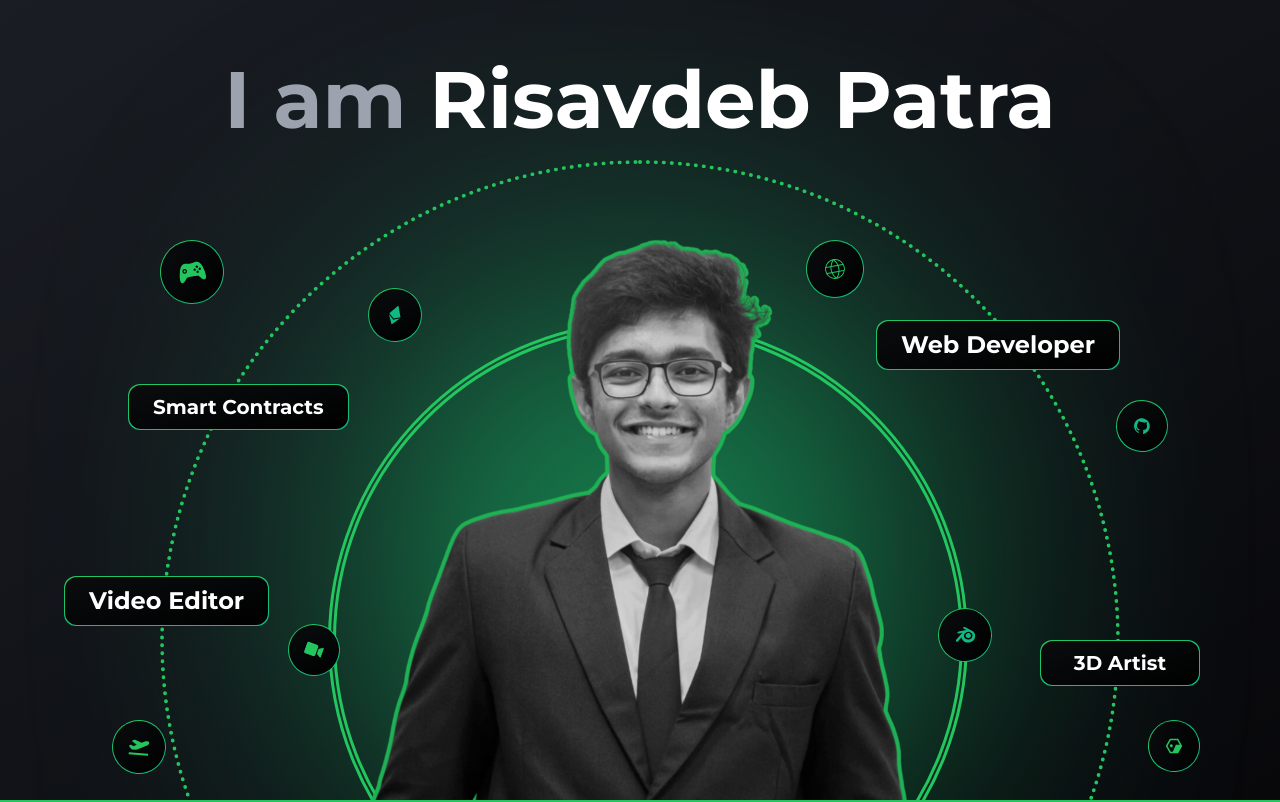
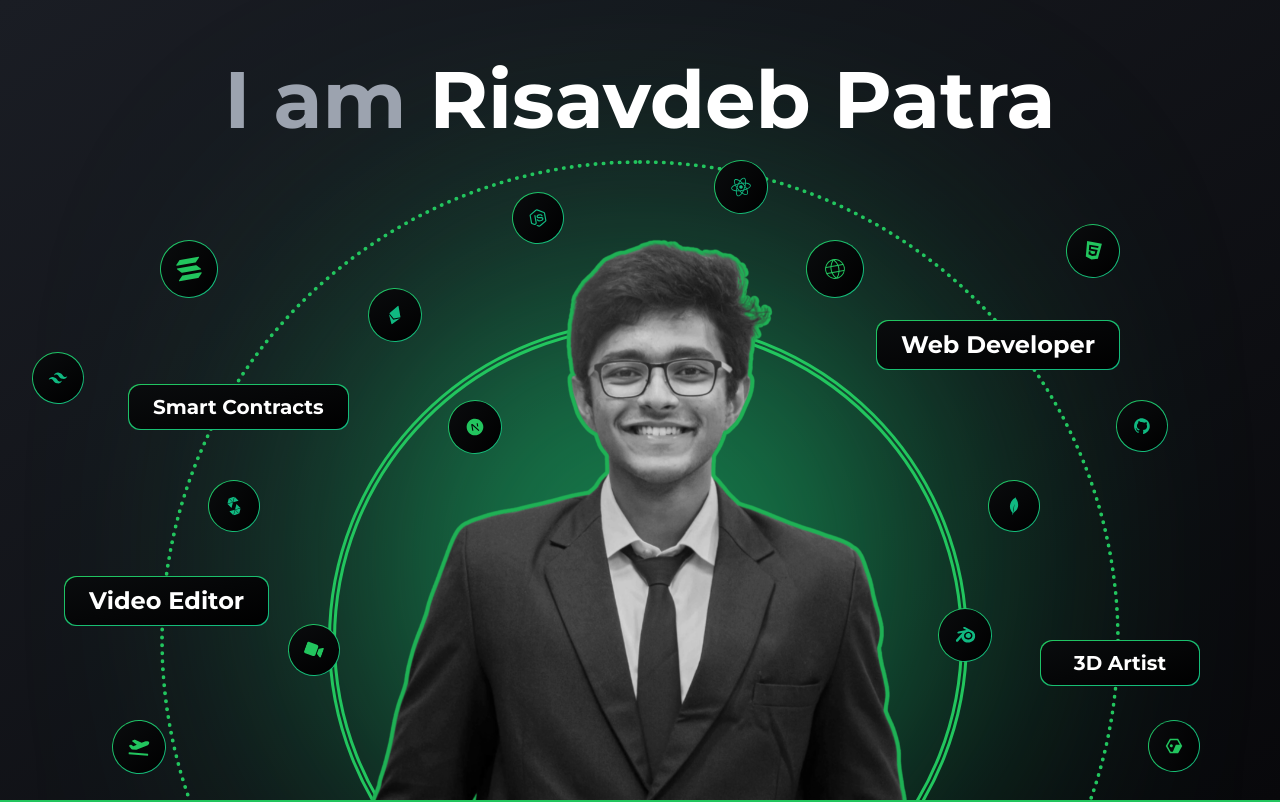
Before and after one commit to Risav03/portfolio, a Next.js app: page / in a window 1280 px wide. Shown: the top 802 px of the page. Built offline with nearby package versions, Linux system fonts and the light colour scheme.

Commit message:
more logos!!

```diff
--- a/components/intro.jsx
+++ b/components/intro.jsx
@@ -3,7 +3,7 @@
 import Image from "next/image"
 import mypic from "@/assets/me.png"
 import mypic2 from "@/assets/me.jpeg"
-import { FaEthereum, FaSquareXTwitter, FaVideo } from "react-icons/fa6";
+import { FaEthereum, FaHtml5, FaNodeJs, FaReact, FaSquareXTwitter, FaVideo } from "react-icons/fa6";
 import { FaLinkedin, FaPlaneDeparture } from "react-icons/fa";
 import { AiFillGithub, AiFillInstagram } from "react-icons/ai";
 import { FaGithub } from "react-icons/fa6";
@@ -12,8 +12,8 @@ import { IoIosArrowBack, IoLogoGameControllerB } from "react-icons/io";
 import { FloatingBoxes } from "./UI/floatingBoxes";
 import { FloatingIcons } from "./UI/floatingIcons";
 import { CiGlobe } from "react-icons/ci";
-import { SiBlender } from "react-icons/si";
-import { RiNftFill } from "react-icons/ri";
+import { SiBlender, SiMongodb, SiSolana, SiSolidity, SiTailwindcss } from "react-icons/si";
+import { RiNextjsFill, RiNftFill } from "react-icons/ri";
 
 export default function Intro(){
 
@@ -76,14 +76,23 @@ export default function Intro(){
                         <div className="absolute z-[2] max-2xl:-top-[10rem] 2xl:-top-[12rem] max-2xl:-left-[10rem] 2xl:-left-[12rem] rounded-full max-2xl:w-[60rem] max-2xl:h-[60rem] 2xl:w-[70rem] 2xl:h-[70rem] border-4 border-green-500 border-dotted">
                         </div>
 
+
                         <FloatingIcons className=" absolute z-50 -top-[2rem] left-[3rem] rotate-[20deg] "><FaEthereum className="text-emerald-500 text-xl" /></FloatingIcons>
-                        <FloatingIcons className=" absolute z-50 -top-[5rem] -left-[10rem] rotate-[-10deg] "><IoLogoGameControllerB className="text-green-500 text-3xl" /></FloatingIcons>
+                        <FloatingIcons className=" absolute z-50 top-[5rem] left-[8rem] rotate-[-10deg] "><RiNextjsFill className="text-green-500 text-xl" /></FloatingIcons>
+                        <FloatingIcons className=" absolute z-50 -top-[10rem] right-[12rem] rotate-[-10deg] "><FaReact className="text-emerald-500 text-xl" /></FloatingIcons>
+                        <FloatingIcons className=" absolute z-50 -top-[8rem] left-[12rem] rotate-[-10deg] "><FaNodeJs className="text-emerald-500 text-lg" /></FloatingIcons>
+                        <FloatingIcons className=" absolute z-50 -top-[5rem] -left-[10rem] rotate-[-10deg] "><SiSolana className="text-green-500 text-2xl" /></FloatingIcons>
                         <FloatingIcons className=" absolute z-50 top-[5rem] -right-[13rem] rotate-[10deg] "><AiFillGithub className="text-emerald-500 text-lg" /></FloatingIcons>
+                        <FloatingIcons className=" absolute z-50 top-[2rem] -left-[18rem] rotate-[10deg] "><SiTailwindcss className="text-emerald-500 text-lg" /></FloatingIcons>
                         <FloatingIcons className=" absolute z-50 -top-[5rem] right-[6rem] rotate-[-10deg] "><CiGlobe className="text-green-500 text-2xl" /></FloatingIcons>
                         <FloatingIcons className=" absolute z-50 top-[25rem] -left-[13rem] rotate-[5deg] "><FaPlaneDeparture className="text-green-500 text-xl" /></FloatingIcons>
+                        <FloatingIcons className=" absolute z-50 top-[10rem] -right-[5rem] rotate-[10deg] "><SiMongodb className="text-emerald-500 text-lg" /></FloatingIcons>
+                        <FloatingIcons className=" absolute z-50 top-[10rem] -left-[7rem] rotate-[-15deg] "><SiSolidity className="text-emerald-500 text-lg" /></FloatingIcons>
                         <FloatingIcons className=" absolute z-50 top-[18rem] -right-[2rem] rotate-[-10deg] "><SiBlender className="text-emerald-500 text-xl" /></FloatingIcons>
                         <FloatingIcons className=" absolute z-50 top-[19rem] -left-[2rem] rotate-[20deg] "><FaVideo className="text-green-500 text-lg" /></FloatingIcons>
                         <FloatingIcons className=" absolute z-50 top-[25rem] -right-[15rem] rotate-[-30deg] "><RiNftFill className="text-green-500 text-lg" /></FloatingIcons>
+                        <FloatingIcons className=" absolute z-50 -top-[6rem] -right-[10rem] rotate-[10deg] "><FaHtml5 className="text-green-500 text-xl" /></FloatingIcons>
+
 
                         <FloatingBoxes className=" top-[0rem] z-50 -right-[10rem] absolute font-bold max-2xl:text-2xl 2xl:text-3xl " >Web Developer</FloatingBoxes>
                         <FloatingBoxes className=" z-50 top-[4rem] -left-[12rem] absolute font-bold max-2xl:text-xl 2xl:text-2xl " >Smart Contracts</FloatingBoxes>
```
